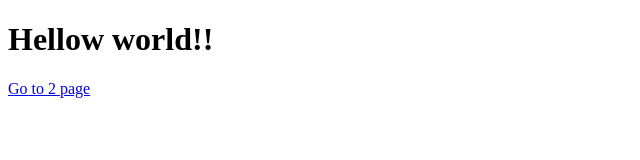
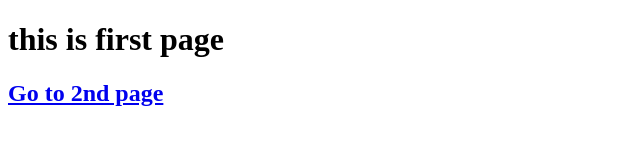
Before and after one commit to rghanks/ngixnx, a plain HTML site: page index.html in a window 1280 px wide. Shown: the whole page, without its empty margins (0-640 px from the left). Drawn offline with Linux system fonts and the light colour scheme.

Commit message:
second commit

```diff
--- a/index.html
+++ b/index.html
@@ -1,4 +1,16 @@
 <!DOCTYPE html>
-<h1>Hellow world!!</h1>
+<html>
+<head>
+    <meta charset='utf-8'>
+    <meta http-equiv='X-UA-Compatible' content='IE=edge'>
+    <title>2nd page</title>
+    <meta name='viewport' content='width=device-width, initial-scale=1'>
+    <link rel='stylesheet' type='text/css' media='screen' href='main.css'>
+    <script src='main.js'></script>
+</head>
+<body>
+   <h1>this is first  page  </h1>
 
-<a href="2.html">Go to 2 page</a>
+   <h2> <a href="2.html">Go to 2nd page</a></h2>
+</body>
+</html>
```
